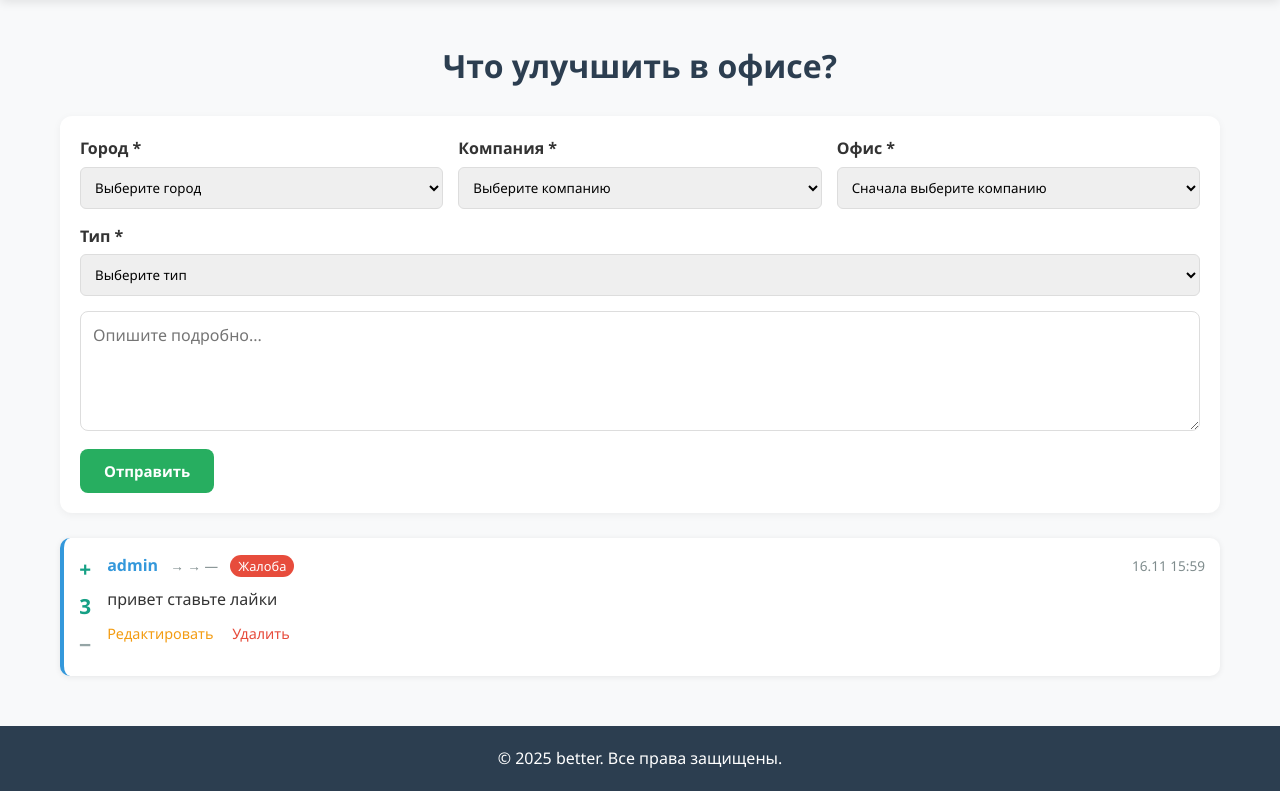
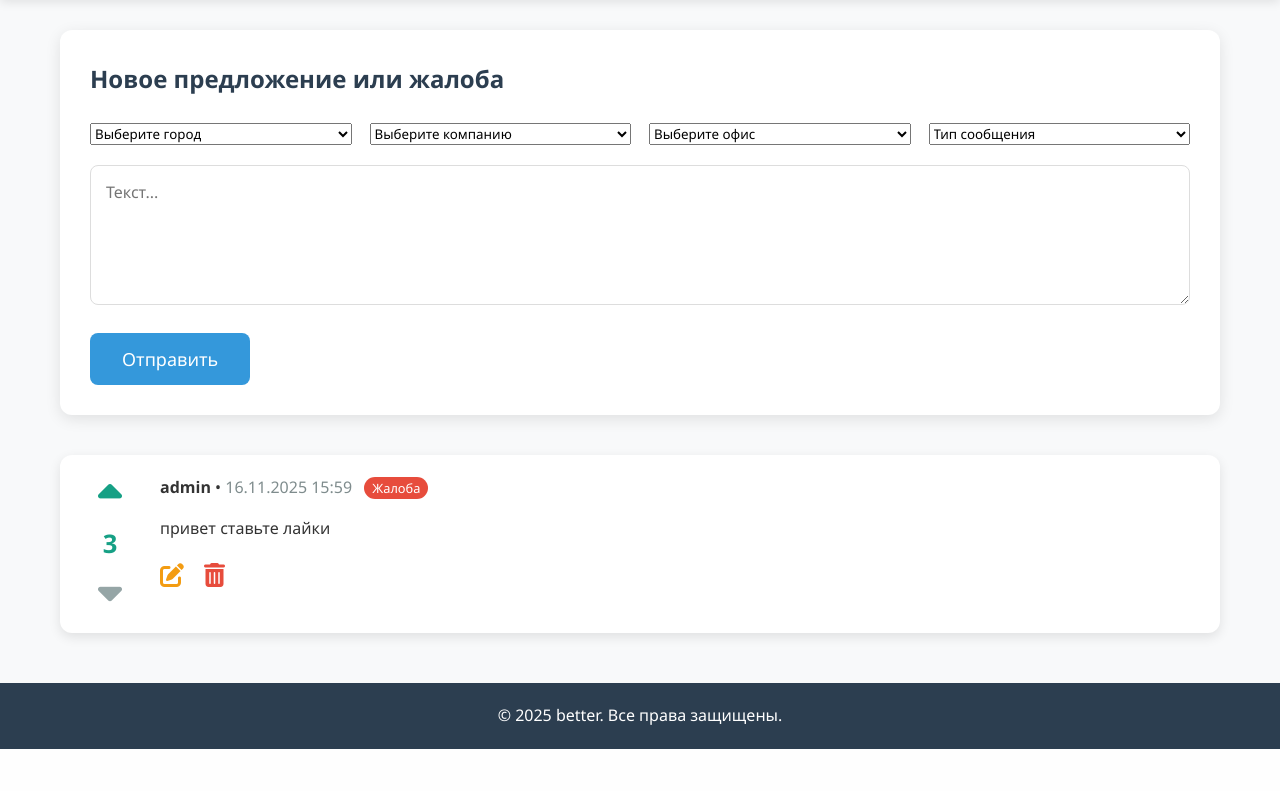
Before and after one commit to oxpannuk/better, a PHP site: page / in a window 1280 px wide. Shown: the part 76-867 px from the top of the page. After the commit the page ends 825 px from the top, so only its background shows below. Run offline with PHP 8.4, Linux system fonts and the light colour scheme; a user stored in the database is signed in; data comes from the database, SQL or seed files in the repository; data that the repository does not hold is empty.

Commit message:
рабочий выбор с офисами

```diff
--- a/index.php
+++ b/index.php
@@ -35,14 +35,15 @@ $sql = "SELECT m.*, u.username, c.name as city_name, comp.name as company_name,
         LEFT JOIN offices o ON m.office_id = o.id
         LEFT JOIN suggestion_types t ON m.type_id = t.id
         $where_sql
+        AND m.parent_id IS NULL
         ORDER BY $order_by";
 
 $stmt = $pdo->prepare($sql);
 $stmt->execute($params);
 $messages = $stmt->fetchAll();
 
-// === Добавление предложения ===
-if ($_POST['message'] && isset($_POST['city_id']) && isset($_POST['company_id']) && isset($_POST['office_id']) && isset($_POST['type_id'])) {
+// === Добавление ===
+if ($_SERVER['REQUEST_METHOD'] === 'POST' && !empty($_POST['message'])) {
     $message = trim(htmlspecialchars($_POST['message']));
     $city_id = (int)$_POST['city_id'];
     $company_id = (int)$_POST['company_id'];
@@ -52,13 +53,14 @@ if ($_POST['message'] && isset($_POST['city_id']) && isset($_POST['company_id'])
     if ($message && $city_id && $company_id && $office_id && $type_id) {
         $stmt = $pdo->prepare("INSERT INTO messages (user_id, message, city_id, company_id, office_id, type_id) VALUES (?, ?, ?, ?, ?, ?)");
         $stmt->execute([$user_id, $message, $city_id, $company_id, $office_id, $type_id]);
-    }
+
         $query = http_build_query($_GET);
         header("Location: index.php?$query");
         exit;
     }
+}
 
-// === РЕНДЕР СООБЩЕНИЯ  ===
+// === РЕНДЕР ===
 function renderMessage($msg, $current_user_id, $is_admin, $depth = 0) {
     global $pdo;
     $indent = $depth * 40;
@@ -76,130 +78,239 @@ function renderMessage($msg, $current_user_id, $is_admin, $depth = 0) {
         ? '<span style="background:#27ae60; color:white; padding:2px 8px; border-radius:12px; font-size:0.8em; margin-left:8px;">Предложение</span>'
         : '<span style="background:#e74c3c; color:white; padding:2px 8px; border-radius:12px; font-size:0.8em; margin-left:8px;">Жалоба</span>';
 
-    $office_display = $msg['office_address'] ? htmlspecialchars($msg['office_address']) : '—';
+    echo '<div class="message-item" data-id="'.$msg['id'].'" style="background:white; padding:20px; margin-bottom:20px; border-radius:12px; box-shadow:0 4px 12px rgba(0,0,0,0.1); margin-left:'.$indent.'px;">';
+    echo '<div style="display:flex; gap:20px; align-items:flex-start;">';
+    echo '<div class="vote-block" style="text-align:center; min-width:60px;">';
+    echo '<i class="fas fa-caret-up upvote-btn" style="font-size:2.4em; color:'.$up_color.'; cursor:pointer;" data-id="'.$msg['id'].'"></i>';
+    echo '<div class="vote-score" style="font-size:1.6em; font-weight:bold; margin:8px 0; color:'.$score_color.';">'.$score.'</div>';
+    echo '<i class="fas fa-caret-down downvote-btn" style="font-size:2.4em; color:'.$down_color.'; cursor:pointer;" data-id="'.$msg['id'].'"></i>';
+    echo '</div>';
 
-    // КНОПКИ EDIT И DELETE
-    $actions = ($is_admin || $msg['user_id'] == $current_user_id) ? "
-        <div style='margin-top:10px; font-size:0.9em;'>
-            <span class='edit-btn' style='cursor:pointer; color:#f39c12; margin-right:15px;' data-id='{$msg['id']}'>Редактировать</span>
-            <span class='delete-btn' style='cursor:pointer; color:#e74c3c;' data-id='{$msg['id']}'>Удалить</span>
-        </div>
-    " : '';
+    echo '<div style="flex:1;">';
+    echo '<div style="margin-bottom:10px;">';
+    echo '<strong>'.htmlspecialchars($msg['username']).'</strong> • ';
+    echo '<span style="color:#7f8c8d;">'.date('d.m.Y H:i', strtotime($msg['created_at'])).'</span> '.$badge;
+    echo '</div>';
 
-    $vote_block = "
-        <div class='vote-block' data-id='{$msg['id']}' style='display:flex; flex-direction:column; align-items:center; margin-right:16px; font-size:1.3em; font-weight:bold;'>
-            <span class='upvote-btn' style='cursor:pointer; color:$up_color;'>+</span>
-            <span class='vote-score' style='color:$score_color; margin:4px 0;'>$score</span>
-            <span class='downvote-btn' style='cursor:pointer; color:$down_color;'>−</span>
-        </div>
-    ";
+    echo '<div class="message-text" data-id="'.$msg['id'].'" style="margin:15px 0; line-height:1.6; word-break:break-word;">'.nl2br(htmlspecialchars($msg['message'])).'</div>';
 
-    return "
-        <div class='message-item' data-id='{$msg['id']}' style='display:flex; background:#fff; padding:15px; margin:12px 0; margin-left:{$indent}px; border-radius:10px; box-shadow:0 1px 6px rgba(0,0,0,0.08); border-left:4px solid #3498db;'>
-            $vote_block
-            <div style='flex:1;'>
-                <div style='display:flex; justify-content:space-between; align-items:center; margin-bottom:8px;'>
-                    <div>
-                        <strong style='color:#3498db;'>".htmlspecialchars($msg['username'])."</strong>
-                        <span style='color:#7f8c8d; font-size:0.85em; margin-left:8px;'>{$msg['city_name']} → {$msg['company_name']} → {$office_display}</span>
-                        $badge
-                    </div>
-                    <span style='color:#7f8c8d; font-size:0.85em;'>".date('d.m H:i', strtotime($msg['created_at']))."</span>
-                </div>
-                <div class='message-text' data-id='{$msg['id']}'>".nl2br(htmlspecialchars($msg['message']))."</div>
-                $actions <!-- ← КНОПКИ ЗДЕСЬ, ВНУТРИ СООБЩЕНИЯ → JS ВИДИТ! -->
-            </div>
-        </div>
-    ";
+    echo '<div style="color:#7f8c8d; font-size:0.95em;">';
+    if ($msg['city_name']) echo 'Город: '.htmlspecialchars($msg['city_name']).' | ';
+    if ($msg['company_name']) echo 'Компания: '.htmlspecialchars($msg['company_name']).' | ';
+    if ($msg['office_address']) echo 'Офис: '.htmlspecialchars($msg['office_address']).' | ';
+    if ($msg['type_name']) echo 'Тип: '.htmlspecialchars($msg['type_name']);
+    echo '</div>';
+
+    if ($is_admin || $msg['user_id'] == $current_user_id) {
+        echo '<div class="message-actions" style="margin-top:15px; font-size:1.5em;">';
+        echo '<i class="fas fa-edit edit-btn" style="cursor:pointer; color:#f39c12; margin-right:20px;" data-id="'.$msg['id'].'"></i>';
+        echo '<i class="fas fa-trash-alt delete-btn" style="cursor:pointer; color:#e74c3c;" data-id="'.$msg['id'].'"></i>';
+        echo '</div>';
     }
 
-$cities = $pdo->query("SELECT * FROM cities ORDER BY name")->fetchAll();
-?>
+    echo '</div></div></div>';
 
-<h1 style="text-align:center; margin:40px 0 20px; color:#2c3e50;">Что улучшить в офисе?</h1>
-
-<!-- ФОРМА ДОБАВЛЕНИЯ -->
-<form method="POST" style="margin:25px 0; background:#fff; padding:20px; border-radius:12px; box-shadow:0 2px 8px rgba(0,0,0,0.05);">
-    <div style="display:grid; grid-template-columns:1fr 1fr 1fr; gap:15px; margin-bottom:15px;">
-        <div>
-            <label style="display:block; margin-bottom:5px; font-weight:600;">Город *</label>
-            <select name="city_id" required style="width:100%; padding:10px; border:1px solid #ddd; border-radius:6px;">
-                <option value="">Выберите город</option>
-                <?php foreach ($cities as $c): ?>
-                    <option value="<?= $c['id'] ?>"><?= htmlspecialchars($c['name']) ?></option>
-                <?php endforeach; ?>
-            </select>
-        </div>
-        <div>
-            <label style="display:block; margin-bottom:5px; font-weight:600;">Компания *</label>
-            <select name="company_id" required onchange="loadOffices(this.value)" style="width:100%; padding:10px; border:1px solid #ddd; border-radius:6px;">
-                <option value="">Загрузка компаний...</option>
-            </select>
-        </div>
-        <div>
-            <label style="display:block; margin-bottom:5px; font-weight:600;">Офис *</label>
-            <select name="office_id" required style="width:100%; padding:10px; border:1px solid #ddd; border-radius:6px;">
-                <option value="">Сначала выберите компанию</option>
-            </select>
-        </div>
-    </div>
-    <div style="margin-bottom:15px;">
-        <label style="display:block; margin-bottom:5px; font-weight:600;">Тип *</label>
-        <select name="type_id" required style="width:100%; padding:10px; border:1px solid #ddd; border-radius:6px;">
-            <option value="">Выберите тип</option>
-            <option value="1">Предложение</option>
-            <option value="2">Жалоба</option>
-        </select>
-    </div>
-    <textarea name="message" placeholder="Опишите подробно..." required style="width:100%; padding:12px; border-radius:8px; border:1px solid #ddd; height:120px; font-size:16px; margin-bottom:10px;"></textarea>
-    <button type="submit" style="background:#27ae60; color:white; padding:12px 24px; border:none; border-radius:8px; cursor:pointer; font-weight:600; font-size:15px;">Отправить</button>
-</form>
-
-<!-- ФИЛЬТРЫ И СООБЩЕНИЯ -->
-<div id="messages-container">
-    <?php
-    foreach ($messages as $msg) {
-        if (!$msg['parent_id']) {
-            echo renderMessage($msg, $user_id, $is_admin);
-            $replies = $pdo->prepare("SELECT m.*, u.username, c.name as city_name, comp.name as company_name, o.address as office_address, t.name as type_name
+    // Ответы
+    $reply_stmt = $pdo->prepare("SELECT m.*, u.username, c.name as city_name, comp.name as company_name, o.address as office_address, t.name as type_name
                                  FROM messages m
                                  JOIN users u ON m.user_id = u.id
                                  LEFT JOIN cities c ON m.city_id = c.id
                                  LEFT JOIN companies comp ON m.company_id = comp.id
                                  LEFT JOIN offices o ON m.office_id = o.id
                                  LEFT JOIN suggestion_types t ON m.type_id = t.id
-                                      WHERE parent_id = ? ORDER BY m.created_at ASC");
-            $replies->execute([$msg['id']]);
-            foreach ($replies->fetchAll() as $reply) {
-                echo renderMessage($reply, $user_id, $is_admin, 1);
+                                 WHERE m.parent_id = ? ORDER BY m.created_at ASC");
+    $reply_stmt->execute([$msg['id']]);
+    $replies = $reply_stmt->fetchAll();
+
+    foreach ($replies as $reply) {
+        renderMessage($reply, $current_user_id, $is_admin, $depth + 1);
     }
 }
-    }
-    if (empty($messages)) {
-        echo '<p style="text-align:center; color:#95a5a6; font-style:italic; padding:40px 20px;">Нет предложений. Будьте первым!</p>';
+?>
+
+<!-- ФОРМА -->
+<div style="background:white; padding:30px; border-radius:12px; box-shadow:0 4px 15px rgba(0,0,0,0.1); margin-bottom:40px;">
+    <h2 style="margin-bottom:25px; color:#2c3e50;">Новое предложение или жалоба</h2>
+    <form method="POST">
+        <div style="display: grid; grid-template-columns: repeat(auto-fit, minmax(240px, 1fr)); gap: 18px; margin-bottom:20px;">
+            <select name="city_id" id="city-select" required>
+                <option value="">Выберите город</option>
+                <?php
+                $cities = $pdo->query("SELECT id, name FROM cities ORDER BY name")->fetchAll();
+                foreach ($cities as $c) {
+                    $sel = $c['id'] == $city_id ? 'selected' : '';
+                    echo "<option value=\"{$c['id']}\" $sel>{$c['name']}</option>";
                 }
                 ?>
+            </select>
+
+            <select name="company_id" id="company-select" required>
+                <option value="">Выберите компанию</option>
+            </select>
+
+            <select name="office_id" id="office-select" required>
+                <option value="">Выберите офис</option>
+            </select>
+
+            <select name="type_id" required>
+                <option value="">Тип сообщения</option>
+                <?php
+                $types = $pdo->query("SELECT id, name FROM suggestion_types ORDER BY id")->fetchAll();
+                foreach ($types as $t) {
+                    $sel = $t['id'] == $type_id ? 'selected' : '';
+                    echo "<option value=\"{$t['id']}\" $sel>{$t['name']}</option>";
+                }
+                ?>
+            </select>
+        </div>
+
+        <textarea name="message" placeholder="Текст..." required style="width:100%; min-height:140px; padding:15px; border:1px solid #ddd; border-radius:8px; font-size:16px; margin-bottom:20px;"></textarea>
+
+        <button type="submit" style="padding:14px 32px; background:#3498db; color:white; border:none; border-radius:8px; font-size:18px; cursor:pointer;">Отправить</button>
+    </form>
+</div>
+
+<div id="messages-list">
+    <?php foreach ($messages as $msg): ?>
+        <?php renderMessage($msg, $user_id, $is_admin); ?>
+    <?php endforeach; ?>
 </div>
 
 <script>
-// Загрузка компаний при открытии страницы
-fetch('api.php?action=get_companies')
+// ДЕЛЕГИРОВАННЫЙ ОБРАБОТЧИК — РАБОТАЕТ НА ВСЕХ СООБЩЕНИЯ, ВКЛЮЧАЯ ОТВЕТЫ
+document.addEventListener('click', function(e) {
+    const target = e.target;
+
+    // ГОЛОСОВАНИЕ
+    if (target.classList.contains('upvote-btn') || target.classList.contains('downvote-btn')) {
+        const isUp = target.classList.contains('upvote-btn');
+        const id = target.dataset.id;
+        const vote = isUp ? 'up' : 'down';
+
+        fetch('api.php', {
+            method: 'POST',
+            headers: { 'Content-Type': 'application/x-www-form-urlencoded' },
+            body: `action=vote&message_id=${id}&vote=${vote}`
+        })
         .then(r => r.json())
         .then(data => {
-        const select = document.querySelector('[name="company_id"]');
-        select.innerHTML = '<option value="">Выберите компанию</option>';
+            if (data.success) {
+                const block = target.closest('.vote-block');
+                block.querySelector('.vote-score').textContent = data.score;
+
+                // Сбрасываем цвета
+                block.querySelector('.upvote-btn').style.color = '#95a5a6';
+                block.querySelector('.downvote-btn').style.color = '#95a5a6';
+
+                // Подсвечиваем текущий голос
+                if (isUp) {
+                    block.querySelector('.upvote-btn').style.color = '#16a085';
+                } else {
+                    block.querySelector('.downvote-btn').style.color = '#c0392b';
+                }
+            } else {
+                alert('Ошибка голосования');
+            }
+        });
+    }
+
+    // УДАЛЕНИЕ
+    if (target.classList.contains('delete-btn')) {
+        if (!confirm('Удалить сообщение и все ответы?')) return;
+        const id = target.dataset.id;
+
+        fetch('api.php', {
+            method: 'POST',
+            headers: { 'Content-Type': 'application/x-www-form-urlencoded' },
+            body: `action=delete&id=${id}`
+        })
+        .then(r => r.json())
+        .then(data => {
+            if (data.success) {
+                location.reload();
+            } else {
+                alert('Ошибка удаления');
+            }
+        });
+    }
+
+    // РЕДАКТИРОВАНИЕ
+    if (target.classList.contains('edit-btn')) {
+        const id = target.dataset.id;
+        const textDiv = document.querySelector(`.message-text[data-id="${id}"]`);
+        const currentText = textDiv.textContent.trim();
+        const originalHTML = textDiv.innerHTML;
+
+        const textarea = document.createElement('textarea');
+        textarea.value = currentText;
+        textarea.style.cssText = 'width:100%; min-height:120px; padding:12px; border:1px solid #ddd; border-radius:8px; font-size:16px; margin:10px 0;';
+
+        const saveBtn = document.createElement('button');
+        saveBtn.textContent = 'Сохранить';
+        saveBtn.style.cssText = 'padding:10px 20px; background:#27ae60; color:white; border:none; border-radius:6px;';
+
+        const cancelBtn = document.createElement('button');
+        cancelBtn.textContent = 'Отмена';
+        cancelBtn.style.cssText = 'padding:10px 20px; background:#95a5a6; color:white; border:none; border-radius:6px; margin-left:10px;';
+
+        cancelBtn.onclick = () => textDiv.innerHTML = originalHTML;
+
+        saveBtn.onclick = () => {
+            const newText = textarea.value.trim();
+            if (!newText) return alert('Пустое сообщение');
+
+            fetch('api.php', {
+                method: 'POST',
+                headers: { 'Content-Type': 'application/x-www-form-urlencoded' },
+                body: `action=update&id=${id}&message=${encodeURIComponent(newText)}`
+            })
+            .then(r => r.json())
+            .then(data => {
+                if (data.success) {
+                    textDiv.innerHTML = data.message;
+                }
+            });
+        };
+
+        textDiv.innerHTML = '';
+        textDiv.appendChild(textarea);
+        textDiv.appendChild(document.createElement('br'));
+        textDiv.appendChild(saveBtn);
+        textDiv.appendChild(cancelBtn);
+    }
+});
+
+// Зависимые селекты (работают идеально)
+function loadCompanies() {
+    const cityId = document.getElementById('city-select').value;
+    const companySelect = document.getElementById('company-select');
+    const officeSelect = document.getElementById('office-select');
+
+    companySelect.innerHTML = '<option value="">Загрузка...</option>';
+    officeSelect.innerHTML = '<option value="">Сначала выберите компанию</option>';
+
+    if (!cityId) return;
+
+    fetch(`api.php?action=get_companies&city_id=${cityId}`)
+        .then(r => r.json())
+        .then(data => {
+            companySelect.innerHTML = '<option value="">Выберите компанию</option>';
             data.forEach(c => {
-            select.innerHTML += `<option value="${c.id}">${c.name}</option>`;
+                companySelect.innerHTML += `<option value="${c.id}">${c.name}</option>`;
             });
         });
+}
 
-// Загрузка офисов
-function loadOffices(companyId) {
-    const officeSelect = document.querySelector('[name="office_id"]');
-    officeSelect.innerHTML = '<option value="">Загрузка офисов...</option>';
-    if (!companyId) return;
+function loadOffices() {
+    const companyId = document.getElementById('company-select').value;
+    const cityId = document.getElementById('city-select').value;
+    const officeSelect = document.getElementById('office-select');
 
-    fetch(`api.php?action=get_offices&company_id=${companyId}`)
+    officeSelect.innerHTML = '<option value="">Загрузка...</option>';
+
+    if (!companyId || !cityId) return;
+
+    fetch(`api.php?action=get_offices&company_id=${companyId}&city_id=${cityId}`)
         .then(r => r.json())
         .then(data => {
             officeSelect.innerHTML = '<option value="">Выберите офис</option>';
@@ -209,100 +320,13 @@ function loadOffices(companyId) {
         });
 }
 
-// Основной обработчик кликов — Edit, Delete, Vote
-document.addEventListener('click', function(e) {
+document.getElementById('city-select').addEventListener('change', loadCompanies);
+document.getElementById('company-select').addEventListener('change', loadOffices);
 
-    // ГОЛОСОВАНИЕ
-    if (e.target.classList.contains('upvote-btn') || e.target.classList.contains('downvote-btn')) {
-        const block = e.target.closest('.vote-block');
-        const id = block.dataset.id;
-        const vote = e.target.classList.contains('upvote-btn') ? 'up' : 'down';
-
-        fetch('api.php', {
-            method: 'POST',
-            headers: { 'Content-Type': 'application/x-www-form-urlencoded' },
-            body: `action=vote&message_id=${id}&vote=${vote}`
-        })
-        .then(r => r.json())
-        .then(data => {
-            if (data.success) {
-                block.querySelector('.vote-score').textContent = data.score;
-                block.querySelector('.upvote-btn').style.color = vote === 'up' ? '#16a085' : '#95a5a6';
-                block.querySelector('.downvote-btn').style.color = vote === 'down' ? '#c0392b' : '#95a5a6';
-            }
-        });
-    }
-
-    // УДАЛЕНИЕ
-    if (e.target.classList.contains('delete-btn')) {
-        if (!confirm('Удалить это сообщение и все ответы?')) return;
-        const id = e.target.dataset.id;
-
-        fetch('api.php', {
-            method: 'POST',
-            headers: { 'Content-Type': 'application/x-www-form-urlencoded' },
-            body: `action=delete&id=${id}`
-        })
-        .then(r => r.json())
-        .then(data => {
-            if (data.success) {
-                // Удаляем и родительское, и все ответы
-                document.querySelectorAll(`.message-item[data-id="${id}"]`).forEach(el => el.remove());
-                // Также удаляем ответы (у них parent_id = id)
-                document.querySelectorAll(`.message-item`).forEach(el => {
-                    if (el.innerHTML.includes(`data-id="${id}"`)) el.remove();
-                });
-            }
-        });
-    }
-
-    // РЕДАКТИРОВАНИЕ
-    if (e.target.classList.contains('edit-btn')) {
-        const id = e.target.dataset.id;
-        const textDiv = document.querySelector(`.message-text[data-id="${id}"]`);
-        const currentText = textDiv.textContent.trim();
-
-        const textarea = document.createElement('textarea');
-        textarea.value = currentText;
-        textarea.style.width = '100%';
-        textarea.style.minHeight = '80px';
-        textarea.style.padding = '8px';
-        textarea.style.border = '1px solid #ddd';
-        textarea.style.borderRadius = '6px';
-
-        const saveBtn = document.createElement('button');
-        saveBtn.textContent = 'Сохранить';
-        saveBtn.style.marginTop = '8px';
-        saveBtn.style.padding = '8px 16px';
-        saveBtn.style.background = '#27ae60';
-        saveBtn.style.color = 'white';
-        saveBtn.style.border = 'none';
-        saveBtn.style.borderRadius = '6px';
-        saveBtn.style.cursor = 'pointer';
-
-        saveBtn.onclick = function() {
-            const newText = textarea.value.trim();
-            if (!newText) return;
-
-            fetch('api.php', {
-                method: 'POST',
-                headers: { 'Content-Type': 'application/x-www-form-urlencoded' },
-                body: `action=update&id=${id}&message=${encodeURIComponent(newText)}`
-            })
-            .then(r => r.json())
-            .then(data => {
-                if (data.success) {
-                    textDiv.innerHTML = data.message; // nl2br уже в api.php
-                } else {
-                    alert('Ошибка сохранения');
-                }
-            });
-        };
-
-        textDiv.innerHTML = '';
-        textDiv.appendChild(textarea);
-        textDiv.appendChild(saveBtn);
-    }
+// Автозагрузка при открытии страницы
+window.addEventListener('load', () => {
+    if (document.getElementById('city-select').value) loadCompanies();
+    if (document.getElementById('company-select').value) loadOffices();
 });
 </script>
 
```
Also changed, not shown: api.php (+54 -52 lines). Lines whose indentation alone changed are shown as unchanged.
